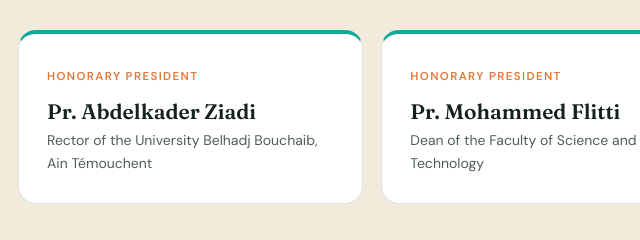
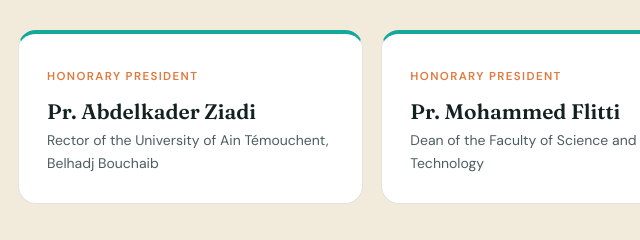
Before and after one commit to BentoutS/LabLMRISE.github.io, a plain HTML site: page workshop.html in a window 1280 px wide. Shown: the part 1720-1960 px from the top of the page, 86-726 px from the left. Drawn offline with Linux system fonts and the light colour scheme.

Commit message:
Fix rector name formatting in workshop.html

```diff
--- a/workshop.html
+++ b/workshop.html
@@ -179,7 +179,7 @@ title:'Materials, polymers and <span class="acc">formulations</span> for health
 lede:"A one-day meeting bringing together university researchers and industrial partners to discuss innovations in materials and polymers, and their applications in health and environment.",
 dateL:"Date",date:"Thursday, 3 December 2026",timeL:"Time",placeL:"Venue",place:"University of Ain Temouchent",
 btnProg:"View programme",btnCom:"Committees",patL:"Patronage",patH:"Honorary presidents & workshop chair",honor:"Honorary president",chair:"Workshop chair",
-rector:"Rector of the University Belhadj Bouchaib, Ain Témouchent",dean:"Dean of the Faculty of Science and Technology",director:"Director of the MRISE Laboratory",
+rector:"Rector of the University of Ain Témouchent, Belhadj Bouchaib",dean:"Dean of the Faculty of Science and Technology",director:"Director of the MRISE Laboratory",
 progL:"One day, four moments",progH:"Programme",comL:"Who is behind it",comH:"Committees",org:"Organizing committee",sci:"Scientific committee",
 g1:"Inaugural session",g2:"Scientific session 1",g3:"Scientific session 2 — Workshops",g4:"Closing",
 reception:"Welcome of participants",opening:"Opening ceremony",rectorW:"Address by the Rector: Pr Abdelkader Ziadi",deanW:"Address by the Dean of the Faculty: Pr Mohammed Flitti",dirW:"Address by the MRISE Laboratory Director: Dr Lamia Bennabi",
```
